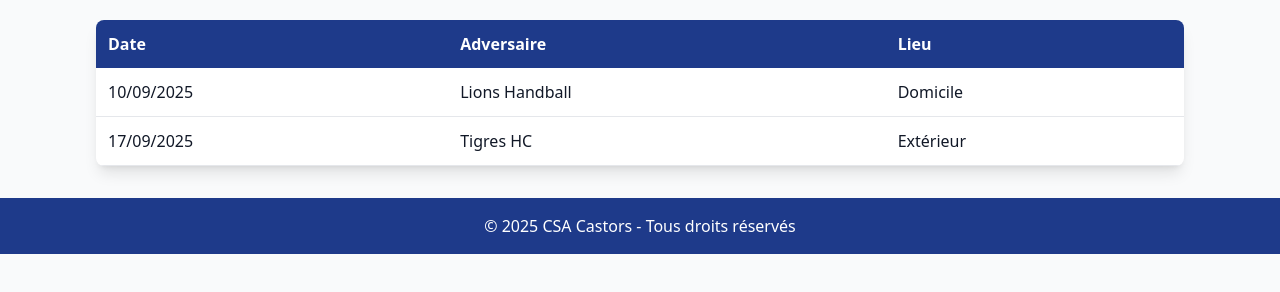
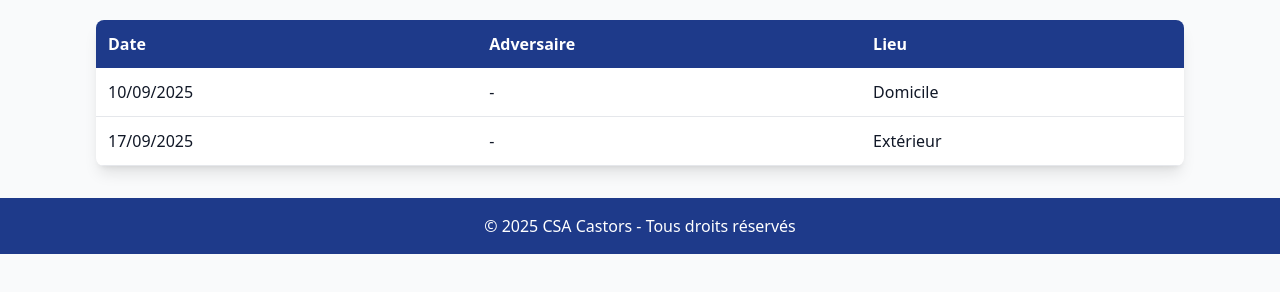
Before and after one commit to CSAcastors/CSAcastors-website, a plain HTML site: page matchs.html in a window 1280 px wide. Shown: the part 136-428 px from the top of the page. Drawn offline with nearby package versions, Linux system fonts and the light colour scheme.

Commit message:
Update matchs.html

```diff
--- a/matchs.html
+++ b/matchs.html
@@ -35,12 +35,12 @@
       <tbody>
         <tr class="border-b">
           <td class="p-3">10/09/2025</td>
-          <td class="p-3">Lions Handball</td>
+          <td class="p-3"> - </td>
           <td class="p-3">Domicile</td>
         </tr>
         <tr class="border-b">
           <td class="p-3">17/09/2025</td>
-          <td class="p-3">Tigres HC</td>
+          <td class="p-3"> - </td>
           <td class="p-3">Extérieur</td>
         </tr>
       </tbody>
```
